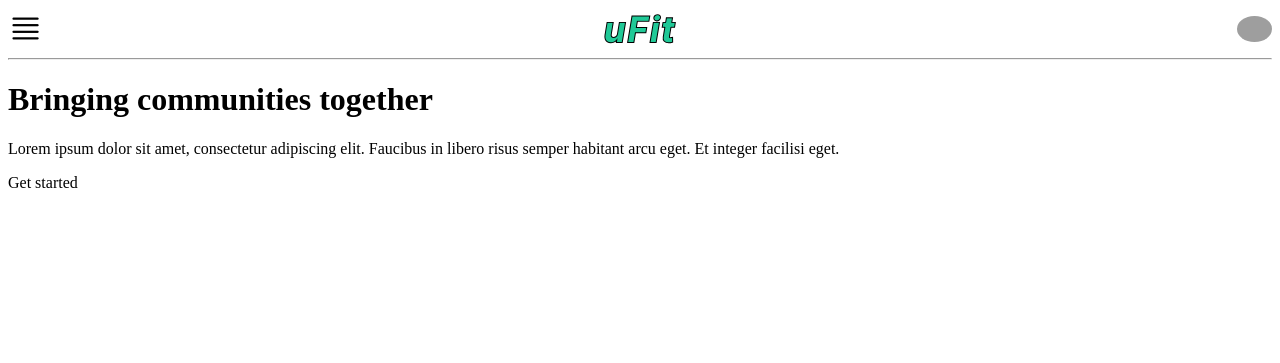
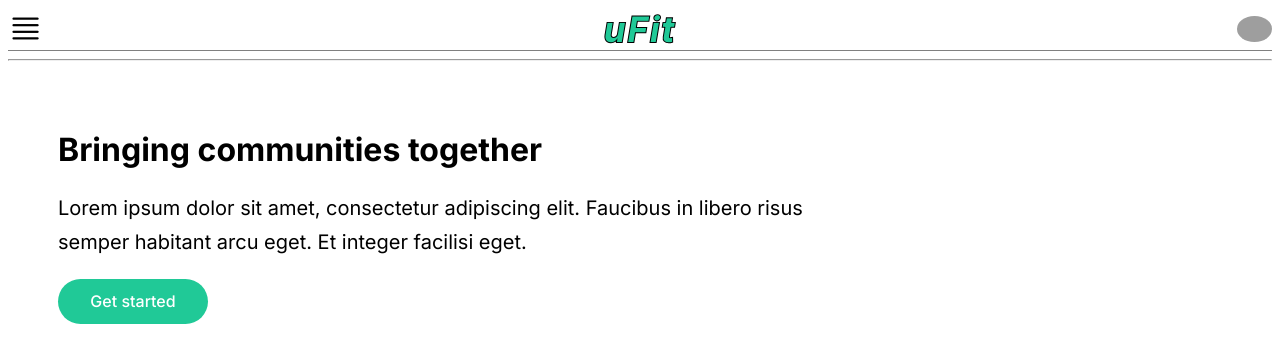
Before and after one commit to ilin117/ufit, a Django app: page / in a window 1280 px wide. Shown: the top 363 px of the page. Run offline with Django 5.2, Linux system fonts and the light colour scheme; some web fonts are replaced; grey boxes are pictures that could not be loaded.

Commit message:
updated css

```diff
--- a/uFit/static/styles/style.css
+++ b/uFit/static/styles/style.css
@@ -1,10 +1,18 @@
 @import url("https://fonts.googleapis.com/css2?family=Bungee+Tint&family=Inter:ital,opsz,wght@0,14..32,100..900;1,14..32,100..900&family=Roboto+Mono:ital,wght@0,100..700;1,100..700&family=Roboto:ital,wght@0,100;0,300;0,400;0,500;0,700;0,900;1,100;1,300;1,400;1,500;1,700;1,900&display=swap");
 
 /* the nav bar */
+
+body {
+    font-family: "Inter", sans-serif;
+}
+
 .uFit-nav {
+    background-color: white;
+    position: sticky;
     font-size: 35px;
     display: flex;
-    font-family: "Inter", sans-serif;
+    top: 0;
+    border-bottom: 1px solid grey;
 }
 
 #uFit-logo {
@@ -31,7 +39,6 @@ button:focus {
 /*  sidebar-options styling */
 .sidebar-options {
     font-weight: 600;
-    font-family: "Inter", sans-serif;
     font-size: 14px;
     text-decoration: none;
     height: 100%;
@@ -50,7 +57,6 @@ button:focus {
     padding: 8px 8px 20px 32px;
     letter-spacing: 1.5px;
     font-weight: 600;
-    font-family: "Inter", sans-serif;
     color: rgba(171, 181, 190, 1);
     font-size: 16px;
 }
@@ -120,7 +126,6 @@ button:focus {
 .options-links {
     padding: 8px 8px 8px 40px;
     text-decoration: none;
-    font-family: "Inter", sans-serif;
     font-weight: 600;
     font-size: 14px;
     color: rgba(52, 58, 64, 1);
@@ -132,3 +137,35 @@ button:focus {
     color: rgba(255, 255, 255, 1);
     background-color: rgba(32, 201, 151, 1);
 }
+
+/* welcome page */
+.frame {
+    display: flex;
+}
+
+.uFit-info {
+    padding-top: 40px;
+    padding-left: 50px;
+    padding-right: 400px;
+}
+
+.uFit-info p {
+    line-height: 34px;
+    font-size: 20px;
+}
+
+.login-btn {
+    border-radius: 40px;
+    background-color: rgba(32, 201, 151, 1);
+    font-weight: 500;
+    color: rgba(255, 255, 255, 1);
+    width: 150px;
+    height: 45px;
+    text-align: center;
+    transition: 0.5s;
+    cursor: pointer;
+}
+
+.login-btn:hover {
+    background-color: black;
+}
```
